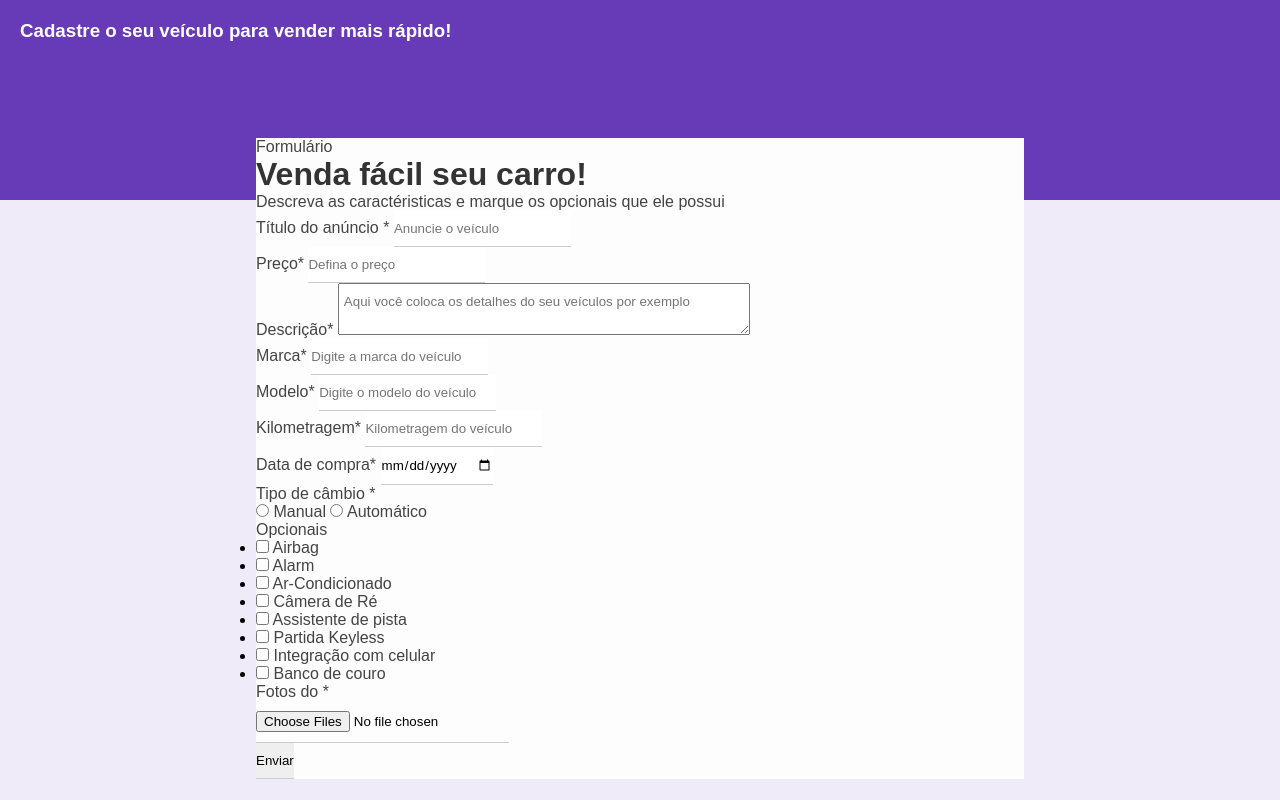
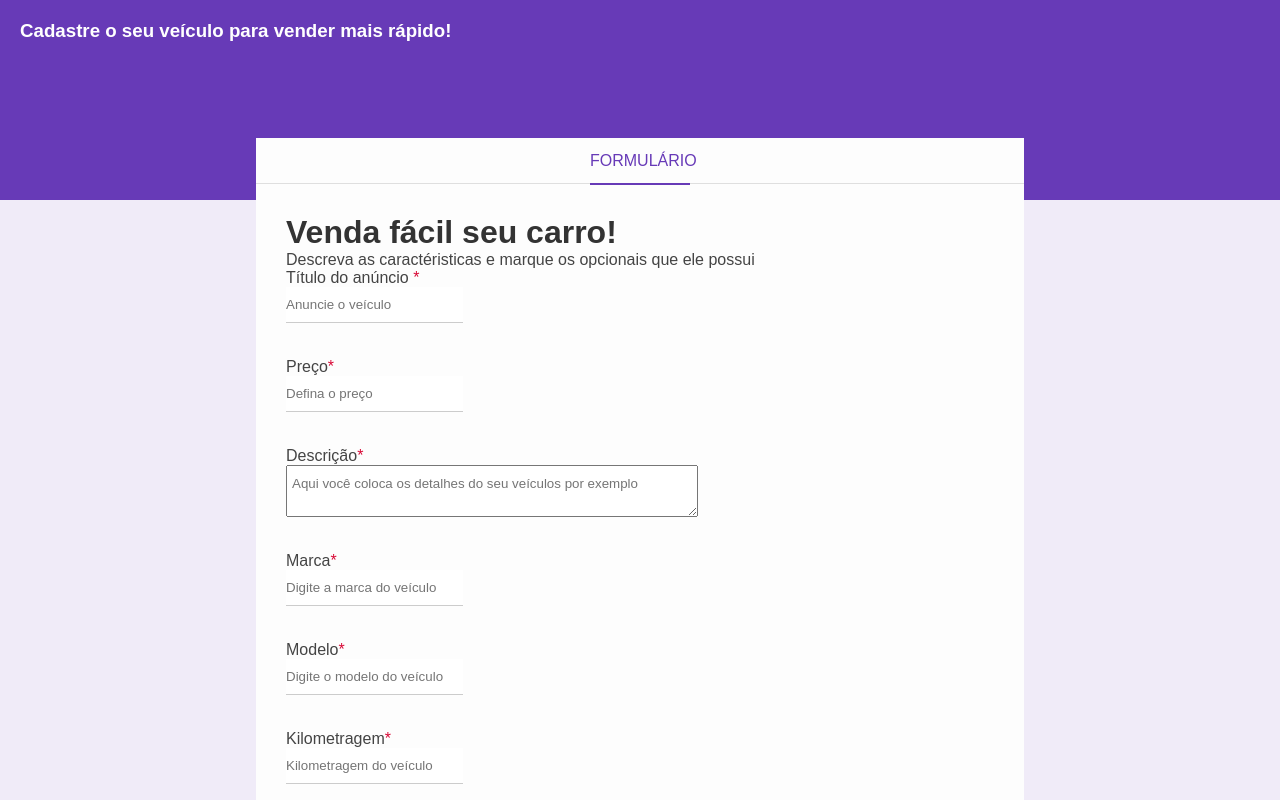
Before and after one commit to caiosid/form-ui-design, a plain HTML site: page index.html in a window 1280 px wide. Shown: the top 800 px of the page. Drawn offline with Linux system fonts and the light colour scheme.

Commit message:
style final do projeto

```diff
--- a/css/style.css
+++ b/css/style.css
@@ -61,3 +61,72 @@ textarea{
     position: relative;
     top:  -62px
 }
+
+/* form header */
+.form__header{
+    border-bottom: 1px solid #DFDFDF;
+    height: 45px;
+}
+
+.form__header > p{
+    color: #673ab7;
+    border-bottom: 2px solid #673ab7;
+    width: 100px;
+    text-align: center;
+    margin: 0 auto;
+    text-transform: uppercase;
+    height: 45px;
+    line-height: 45px;
+}
+
+/*form body */
+.form__body{
+    padding: 30px;
+}
+
+.form__title > p{
+    margin-bottom: 20px;
+}
+
+.requerid__field{
+    color: #d80835;
+}
+
+.box__input{
+    margin-bottom: 35px;
+}
+
+.block{
+    display: block;
+}
+
+.optional__box{
+    display: inline-block;
+    margin: 0 30px 30px 0;
+}
+
+.opcional__list{
+    list-style: none;
+    margin-bottom: 5px;
+}
+
+.box__input > p{
+    margin-bottom: 15px;
+}
+
+.btn__submit{
+    background-color: #673ab7;
+    color: #FFF;
+    border: 2px solid transparent;
+    width: 150px;
+    height: 50px;
+    cursor: pointer;
+    text-transform: uppercase;
+    transition: 0.5s;
+}
+
+.btn__submit:hover{
+    background-color: #fff;
+    border-color: #673ab7;
+    color: #673ab7;
+}
```
